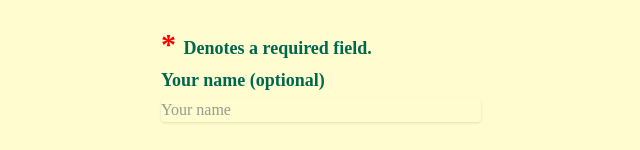
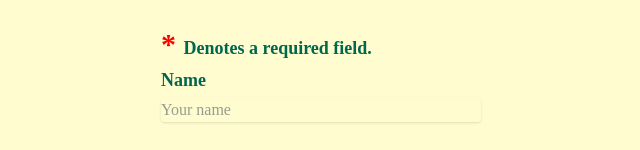
Before and after one commit to Paulracisz/portfolio-nextjs, a Next.js app: page /contact in a window 1280 px wide. Shown: the part 127-277 px from the top of the page, without its empty margins (31-671 px from the left). Built offline with nearby package versions, Linux system fonts and the light colour scheme.

Commit message:
added favicon and renamed article

```diff
--- a/app/contact/page.tsx
+++ b/app/contact/page.tsx
@@ -87,7 +87,7 @@ export default function Contact() {
           <span className="asterisk" >* </span> <span className="denotes">Denotes a required field. </span><br />
         <div>
           <label htmlFor="name" id="name" className="mt-1 text-lg font-semibold text-[#00674F] group-hover:text-[#D4AF37] transition-colors">
-            Your name (optional)
+            Name
           </label>
           <input
             id="name"
--- a/app/layout.tsx
+++ b/app/layout.tsx
@@ -49,6 +49,7 @@ export default function RootLayout({
       )}
     >
       <body className="antialiased lg:mx-auto max-w-4xl mx-4 mt-8">
+      <link rel="icon" href="/favicon.png" />
         <main className="flex-auto min-w-0 flex flex-col px-2 md:px-0">
           <Navbar />
           {children}
```
Also changed, not shown: app/blog/posts/common-interview-questions.mdx (renamed from app/blog/posts/static-typing.mdx), public/favicon.png (added).
